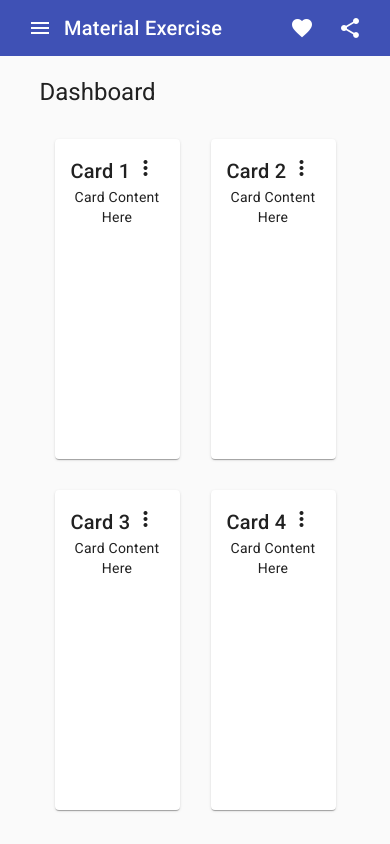
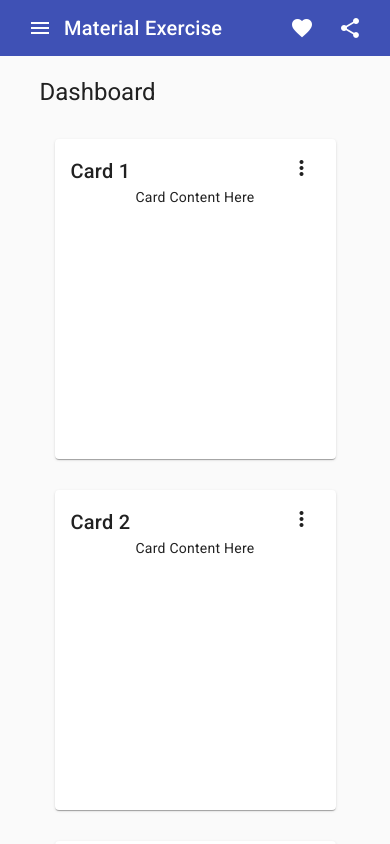
Before and after one commit to saroj8455/angular-material-starter, an Angular app: page /dashboard in a window 390 px wide. Built offline with nearby package versions, Linux system fonts and the light colour scheme.

Commit message:
Update dashboard.component.ts
fixed on small screen device

```diff
--- a/src/app/components/dashboard/dashboard.component.ts
+++ b/src/app/components/dashboard/dashboard.component.ts
@@ -14,14 +14,15 @@ export class DashboardComponent {
   cards = this.breakpointObserver.observe(Breakpoints.Handset).pipe(
     map(({ matches }) => {
       if (matches) {
+        console.log("small screen");
         return [
-          { title: 'Card 1', cols: 1, rows: 1 },
-          { title: 'Card 2', cols: 1, rows: 1 },
-          { title: 'Card 3', cols: 1, rows: 1 },
-          { title: 'Card 4', cols: 1, rows: 1 }
+          { title: 'Card 1', cols: 2, rows: 1 },
+          { title: 'Card 2', cols: 2, rows: 1 },
+          { title: 'Card 3', cols: 2, rows: 1 },
+          { title: 'Card 4', cols: 2, rows: 1 }
         ];
       }
-
+      console.log("medium screen");
       return [
         { title: 'Card 1', cols: 2, rows: 1 },
         { title: 'Card 2', cols: 1, rows: 1 },
```
